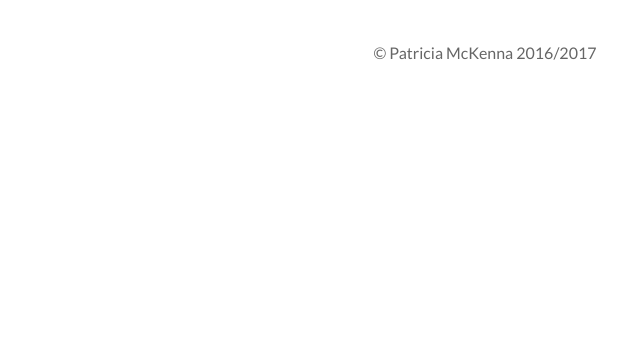
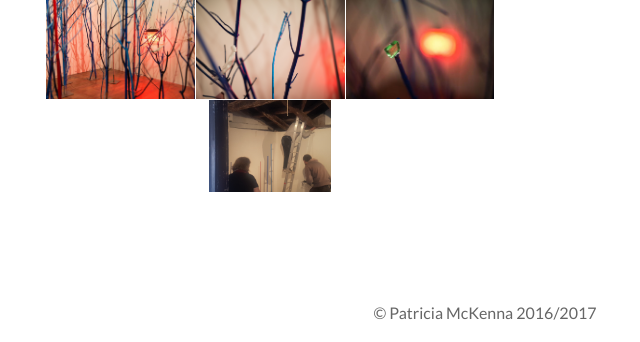
Before and after one commit to gavhanna/patricia-site, a PHP site: page /venice.php in a window 1280 px wide. Shown: the part 982-1324 px from the top of the page, without its empty margins (155-795 px from the left). Before the commit the page ends 1042 px from the top, so only its background shows below. Run offline with PHP 8.4, Linux system fonts and the light colour scheme.

Commit message:
added venice work, fixed mobile nav

```diff
--- a/css/main.css
+++ b/css/main.css
@@ -1207,6 +1207,13 @@ nav ul {
           flex-direction: column;
 }
 
-#gaa-link {
-  color: #666;
+.content-link {
+  color: #666; !important
+  -webkit-transition: all .2s ease-in-out;
+  -webkit-transition: all .2s ease-in-out;
+  transition: all .2s ease-in-out;
 }
+
+.content-link:hover {
+  color: #333; !important
+}
--- a/header.php
+++ b/header.php
@@ -56,7 +56,7 @@
       </li>
       <li class="dropdown nav-item">
         <div class="">
-          NEW WORK
+          New York
           <!-- <span class="arrow">&darr;</span> -->
         </div>
         <ul class="dropdown-menu">
--- a/js/main.js
+++ b/js/main.js
@@ -10,10 +10,10 @@
 		$(".navigation").toggleClass("open");
 	});
 
-	$(".nav-item").on("click", function(){
-		$(".navigation").toggleClass("open");
-		$("#dropdown-button").toggleClass("become-x");
-	});
+	// $(".nav-item").on("click", function(){
+	// 	$(".navigation").toggleClass("open");
+	// 	$("#dropdown-button").toggleClass("become-x");
+	// });
 
   $(".carousel").slick({
     autoplay: true,
--- a/venice.php
+++ b/venice.php
@@ -38,10 +38,14 @@
         <p>I will post images of the finished work before the official opening on May 11<sup>th</sup>/12<sup>th</sup>.</p>
         <p>There will be a catalogue of the exhibition issued by the GAA Foundation.</p>
         <p>Personal Structures has been running since 2002 in the Venice Biennale. More information on the past projects including a virtual tour of the spaces can be seen on their website.</p>
-        <p><a id="gaa-link" href="http://www.gaafoundation.org">www.gaafoundation.org</a></p>
+        <p><a class="content-link" target="_blank" href="http://www.gaafoundation.org">www.gaafoundation.org</a></p>
+        <p><a class="content-link" target="_blank" href="img/venice-personal-structures.pdf">Further information (pdf)</a></p>
+        <p style="font-size: 13px;"><em>Golden Boat</em> image by Mark Boland.</p>
+
+
         <div class="gallery">
           <div class="thumb-container">
-            <a href="img/venice1.jpg" class="swipebox">
+            <a href="img/venice1.jpg" class="swipebox" title="Golden Boat by Mark Boland">
               <img src="img/venice1.jpg" alt="">
             </a>
           </div>
@@ -60,6 +64,26 @@
               <img src="img/venice4.jpg" alt="">
             </a>
           </div>
+          <div class="thumb-container">
+            <a href="img/venice5.jpg" class="swipebox" title="Golden Boat by Mark Boland">
+              <img src="img/venice5.jpg" alt="">
+            </a>
+          </div>
+          <div class="thumb-container">
+            <a href="img/venice6.jpg" class="swipebox">
+              <img src="img/venice6.jpg" alt="">
+            </a>
+          </div>
+          <div class="thumb-container">
+            <a href="img/venice7.jpg" class="swipebox">
+              <img src="img/venice7.jpg" alt="">
+            </a>
+          </div>
+          <div class="thumb-container">
+            <a href="img/venice8.jpg" class="swipebox">
+              <img src="img/venice8.jpg" alt="">
+            </a>
+          </div>
         </div>
       </div>
       <div class="carousel-wrapper">
@@ -75,6 +99,18 @@
           </div>
           <div class="image">
             <img src="img/venice4.jpg" alt="">
+          </div>
+          <div class="image">
+            <img src="img/venice5.jpg" alt="">
+          </div>
+          <div class="image">
+            <img src="img/venice6.jpg" alt="">
+          </div>
+          <div class="image">
+            <img src="img/venice7.jpg" alt="">
+          </div>
+          <div class="image">
+            <img src="img/venice8.jpg" alt="">
           </div>
         </div>
       </div>
```
Also changed, not shown: img/venice5.jpg (added), img/venice6.jpg (added), img/venice7.jpg (added), img/venice8.jpg (added), 1 other file.
